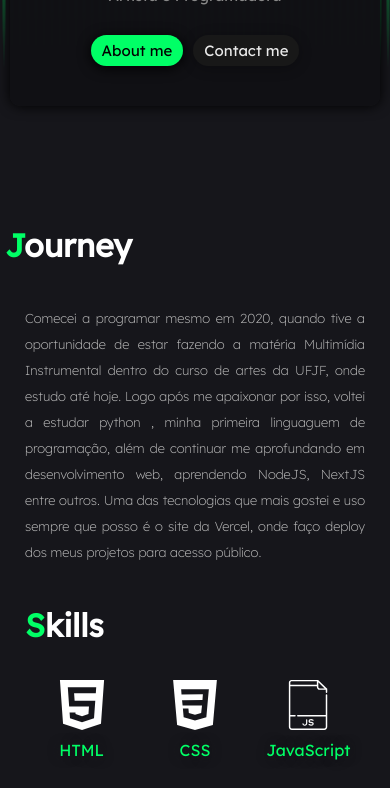
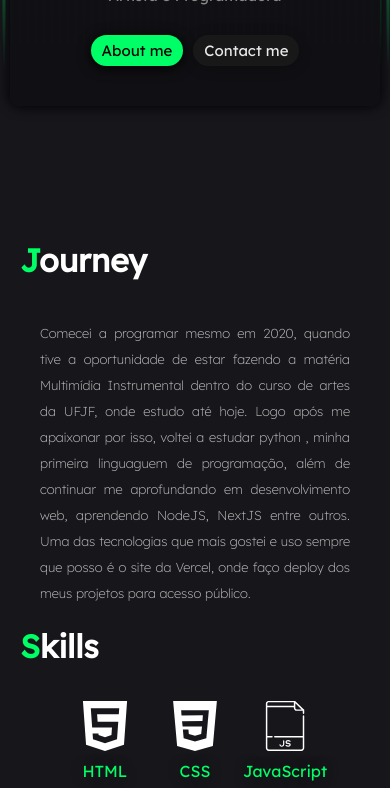
Before and after one commit to LuciLua/portfolio, a Next.js app: page / in a window 390 px wide. Shown: the part 1156-1944 px from the top of the page. Built offline with nearby package versions, Linux system fonts and the light colour scheme.

Commit message:
:star2: fixed menu at mobile resolution and ajust width of skills section

```diff
--- a/src/components/menu/menu.module.scss
+++ b/src/components/menu/menu.module.scss
@@ -62,7 +62,7 @@
     margin: 0;
     padding: 0;
 
-    position: absolute;
+    position: fixed;
     left: 0;
     right: 0;
 
--- a/src/styles/home/elements/journeyAndSkillsWrap.scss
+++ b/src/styles/home/elements/journeyAndSkillsWrap.scss
@@ -29,6 +29,6 @@
 
 @media (max-width: 700px) {
   .journeyAndSkillsWrap {
-    padding: 5px;
+    padding: 20px;
   }
 }
--- a/src/styles/home/elements/journeySection.scss
+++ b/src/styles/home/elements/journeySection.scss
@@ -32,7 +32,7 @@
 @media (max-width: 700px) {
 .journeySection{
     min-width: 100%;
-    padding: 0px;
+    padding: 0;
     margin: 0;
 }
 
--- a/src/styles/home/elements/skillsSection.scss
+++ b/src/styles/home/elements/skillsSection.scss
@@ -83,18 +83,28 @@
 @media (max-width: 700px) {
   .skillsContainer {
     width: 100%;
+    min-width: 0;
+
     display: flex;
     flex-direction: column;
     align-items: center;
+
+    margin: 0;
+    padding: 0;
 
     h1 {
       align-self: flex-start;
     }
 
     .skillsItemContainer {
-      min-width: 200px;
+      min-width: 150px;
       max-width: 400px;
       width: 100%;
+
+      display: flex;
+      justify-content: center;
+      align-items: center;
+      flex-wrap: wrap;
 
       margin: 0;
       padding: 0;
```
